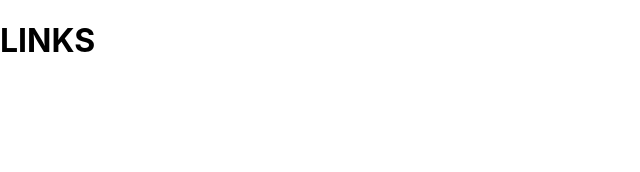
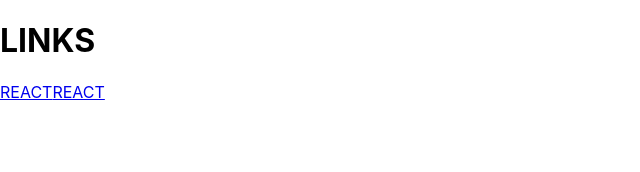
Before and after one commit to JosepConejero/my-links, a React (Create React App) app: page / in a window 1280 px wide. Shown: the top 172 px of the page, without its empty margins (0-640 px from the left). Built offline with nearby package versions, Linux system fonts and the light colour scheme.

Commit message:
Added 2 links for proofs

```diff
--- a/src/App.tsx
+++ b/src/App.tsx
@@ -10,14 +10,30 @@
           Learn React
         </a> */
 
-//https://create-react-app.dev/docs/adding-typescript/
-
 function App() {
   return (
     <>
       <header>
         <h1>LINKS</h1>
       </header>
+      <main>
+        <a
+          //className="App-link"
+          href="https://reactjs.org"
+          target="_blank"
+          rel="noopener noreferrer"
+        >
+          REACT
+        </a>
+        <a
+          //className="App-link"
+          href="https://create-react-app.dev/docs/adding-typescript/"
+          target="_blank"
+          rel="noopener noreferrer"
+        >
+          REACT
+        </a>
+      </main>
     </>
   );
 }
```
